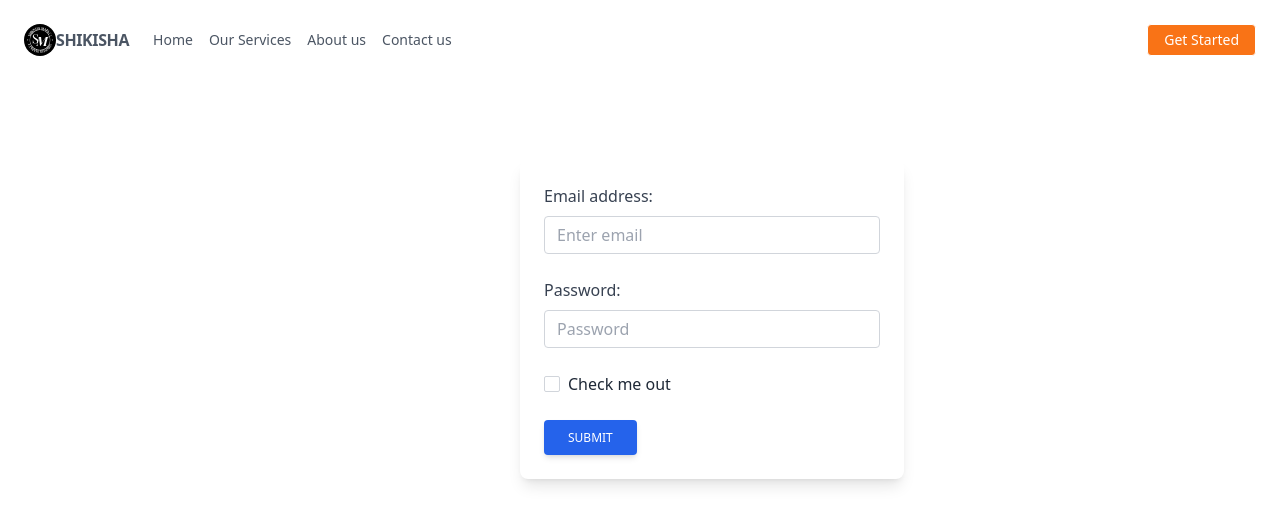
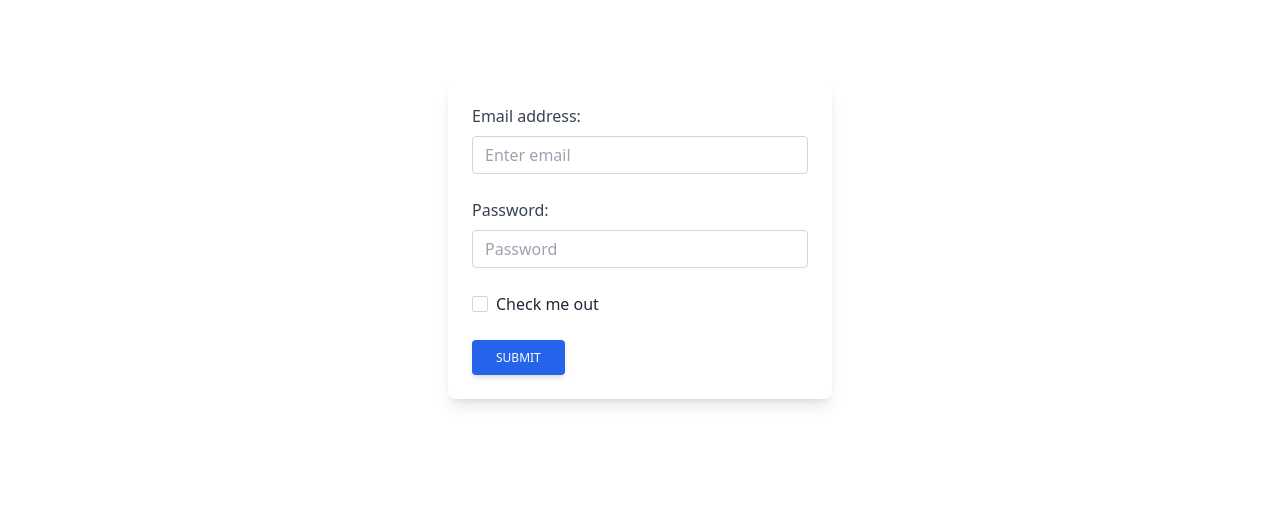
Before and after one commit to Brian-mula/shikishaweb, a Nuxt app: page /login in a window 1280 px wide. Shown: the top 524 px of the page. Built offline with nearby package versions, Linux system fonts and the light colour scheme.

Commit message:
added login layout

```diff
--- /dev/null
+++ b/layouts/loginlay.vue
@@ -0,0 +1,14 @@
+<template>
+    <div class="h-screen">
+      <slot/>
+
+    </div>
+</template>
+
+<script setup>
+
+</script>
+
+<style lang="css" scoped>
+
+</style>
--- a/pages/login.vue
+++ b/pages/login.vue
@@ -53,6 +53,10 @@
   </div>
 </template>
 
-<script setup></script>
+<script setup>
+definePageMeta({
+  layout:"loginlay"
+})
+</script>
 
 <style lang="scss" scoped></style>
```
